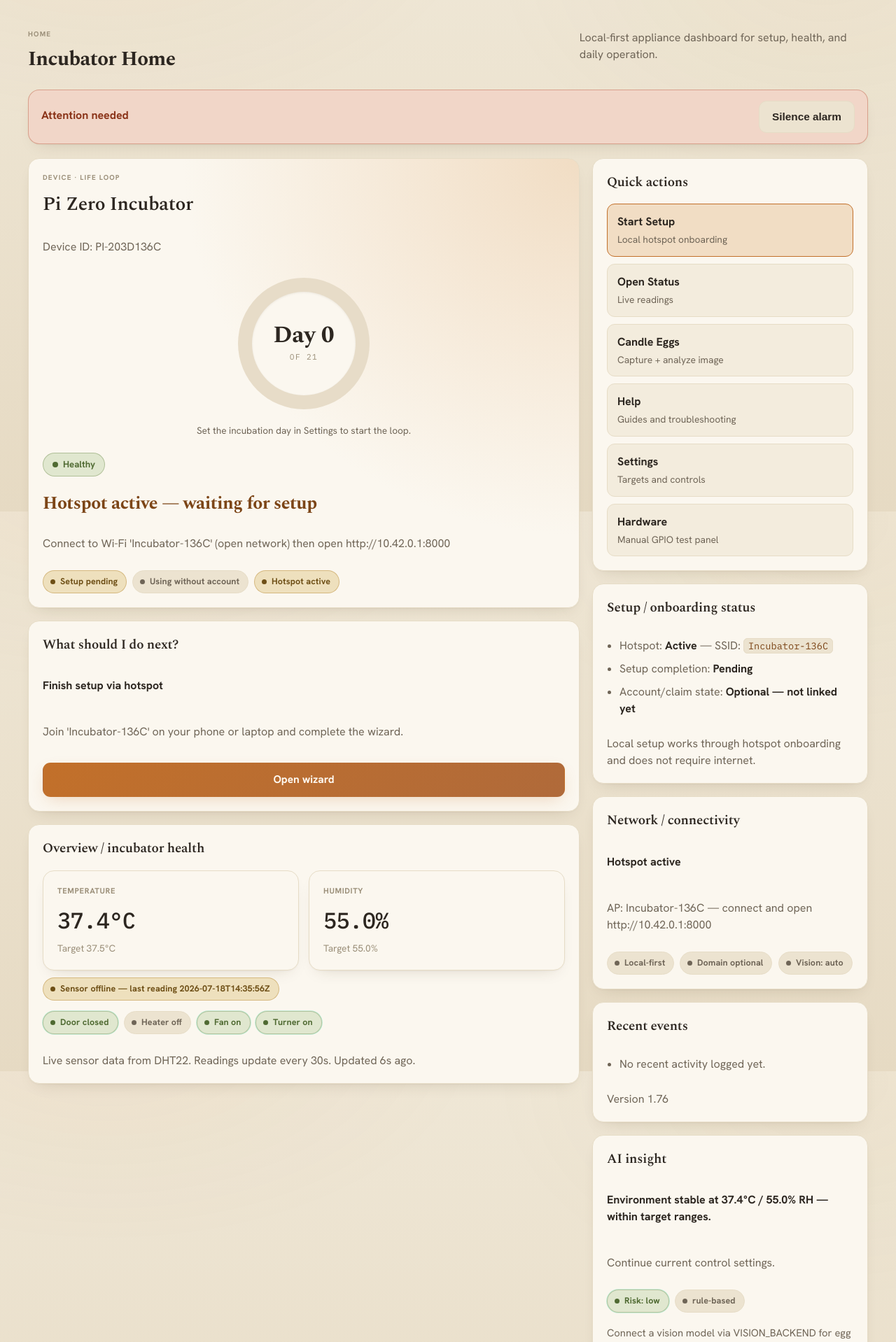
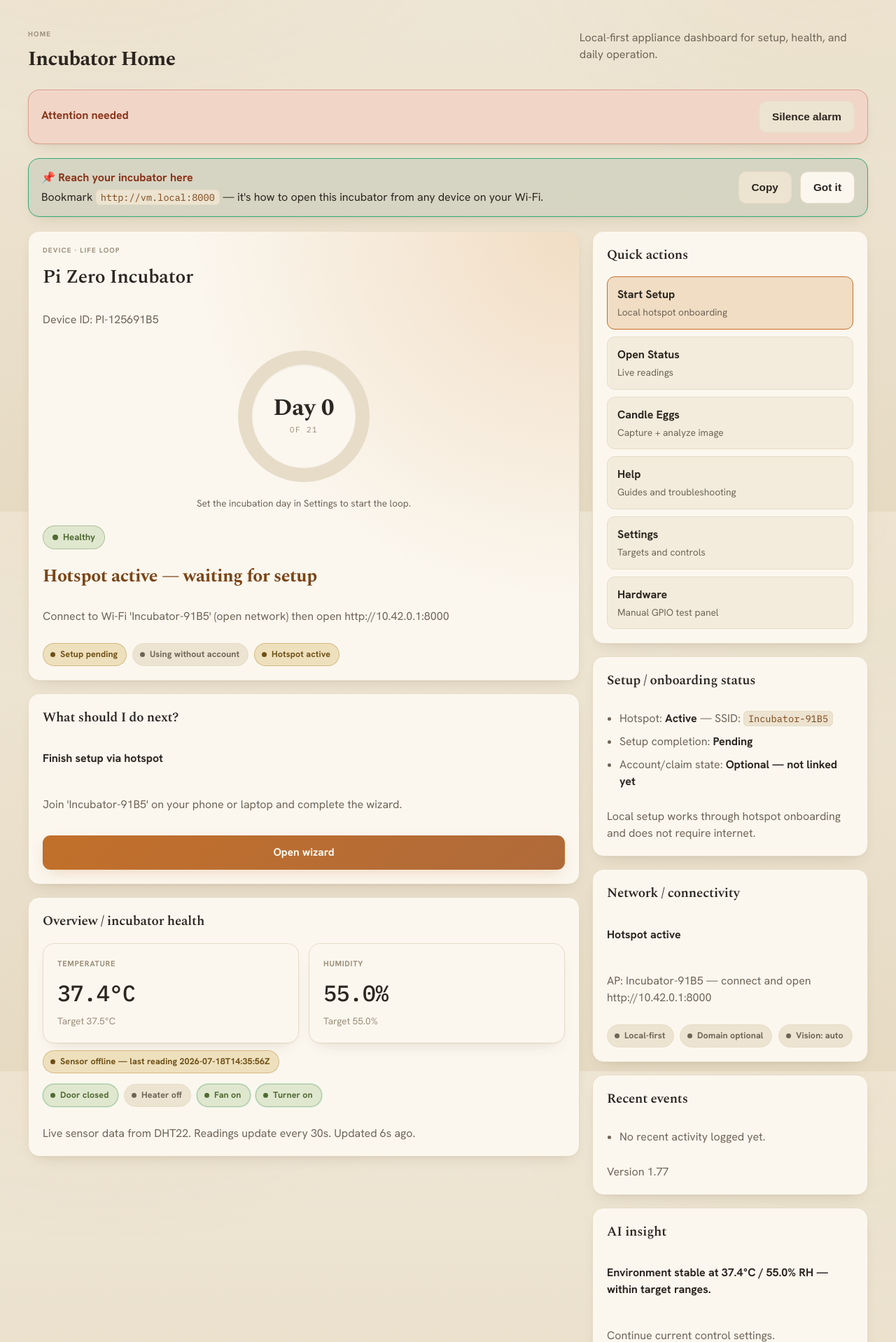
Before and after one commit to angads22/INCUBATOR_V3_DEV, a FastAPI app: page / in a window 1280 px wide. Shown: the part 69-1987 px from the top of the page at 70% size. Run offline with FastAPI, Linux system fonts and the light colour scheme; data that the repository does not hold is empty; some libraries are stand-ins or nearby versions.

Commit message:
Launch into default browser + persistent access-address notice (1.76 -> 1.77) (#76)
Follow-up so the operator always knows WHERE to reach the incubator and can
open it in their real browser.

Finish screen:
  - The "Open my incubator now" tap now tries window.open(open_url,'_blank')
    first — a real user gesture is the only way to hand off from the captive-
    portal popup to the system default browser; falls back to in-place
    navigation if the browser blocks the new window.
  - A prominent "This is where your incubator lives" notice shows the durable
    <hostname>.local:8000 address with a Copy button, so it can be pasted into
    Safari/Chrome and bookmarked / added to home screen.

Dashboard:
  - A dismissible "Reach your incubator here" banner shows the same access URL
    (persisted via localStorage) so the address is discoverable later, not just
    at setup time. onboarding_complete already returns open_url + app_url; the
    dashboard route now passes access_url too.

134 tests pass (UI/notice only; no logic change to onboarding flow).


Claude-Session: https://claude.ai/code/session_015E2FqSW9Jaa2ei5C8hK1bn

Co-authored-by: Claude <noreply@anthropic.com>

```diff
--- a/app/routes/web.py
+++ b/app/routes/web.py
@@ -317,6 +317,8 @@ def dashboard(
                 "hotspot_active": hotspot_active,
                 "ap_ssid": ap_ssid,
                 "ap_ip": settings.ap_ip,
+                # Durable address to reach this incubator on the home network.
+                "access_url": f"http://{__import__('socket').gethostname() or 'incubator'}.local:8000",
                 "network_state": network_state,
                 "network_detail": network_detail,
                 "current_state_summary": current_state_summary,
--- a/app/templates/dashboard/index.html
+++ b/app/templates/dashboard/index.html
@@ -9,6 +9,37 @@
   </div>
   <button id="alertSilenceBtn" class="btn btn-secondary" type="button"{% if not alerts.alarm_on %} hidden{% endif %}>Silence alarm</button>
 </div>
+
+{% if home_summary.access_url %}
+<div id="accessNotice" class="alert-banner" style="background:rgba(58,119,119,.12);border:1px solid var(--brand,#3a7)" hidden>
+  <div>
+    <strong>📌 Reach your incubator here</strong>
+    <p class="alert-banner-text">Bookmark <code id="accessUrl">{{ home_summary.access_url }}</code> — it's how to open this incubator from any device on your Wi-Fi.</p>
+  </div>
+  <div class="button-row">
+    <button id="accessCopyBtn" class="btn btn-secondary" type="button">Copy</button>
+    <button id="accessDismissBtn" class="btn btn-ghost" type="button">Got it</button>
+  </div>
+</div>
+<script>
+  (function () {
+    var n = document.getElementById('accessNotice');
+    if (!n) return;
+    if (localStorage.getItem('incubatorAccessNoticeDismissed') !== '1') n.removeAttribute('hidden');
+    var url = (document.getElementById('accessUrl') || {}).textContent || '';
+    var copy = document.getElementById('accessCopyBtn');
+    if (copy) copy.addEventListener('click', async function () {
+      try { await navigator.clipboard.writeText(url); copy.textContent = 'Copied!'; }
+      catch (e) { copy.textContent = url; }
+    });
+    var dismiss = document.getElementById('accessDismissBtn');
+    if (dismiss) dismiss.addEventListener('click', function () {
+      localStorage.setItem('incubatorAccessNoticeDismissed', '1');
+      n.setAttribute('hidden', '');
+    });
+  })();
+</script>
+{% endif %}
 
 <section class="dashboard-grid home-dashboard appliance-home">
   <div class="panel-group">
--- a/app/version.py
+++ b/app/version.py
@@ -7,7 +7,7 @@ Version scheme:
 - 2.00 major
 """
 
-VERSION = "1.76"
+VERSION = "1.77"
 
 
 def parse_version(version: str) -> tuple[int, int, int]:
--- a/pyproject.toml
+++ b/pyproject.toml
@@ -4,7 +4,7 @@ build-backend = "setuptools.build_meta"
 
 [project]
 name = "incubator-v3"
-version = "1.76"
+version = "1.77"
 description = "Incubator v3 — Raspberry Pi Zero 2W edition"
 requires-python = ">=3.11"
 dependencies = [
```
Also changed, not shown: app/static/js/onboarding.js (+32 -6 lines), app/templates/onboarding.html (+10 -5 lines).
